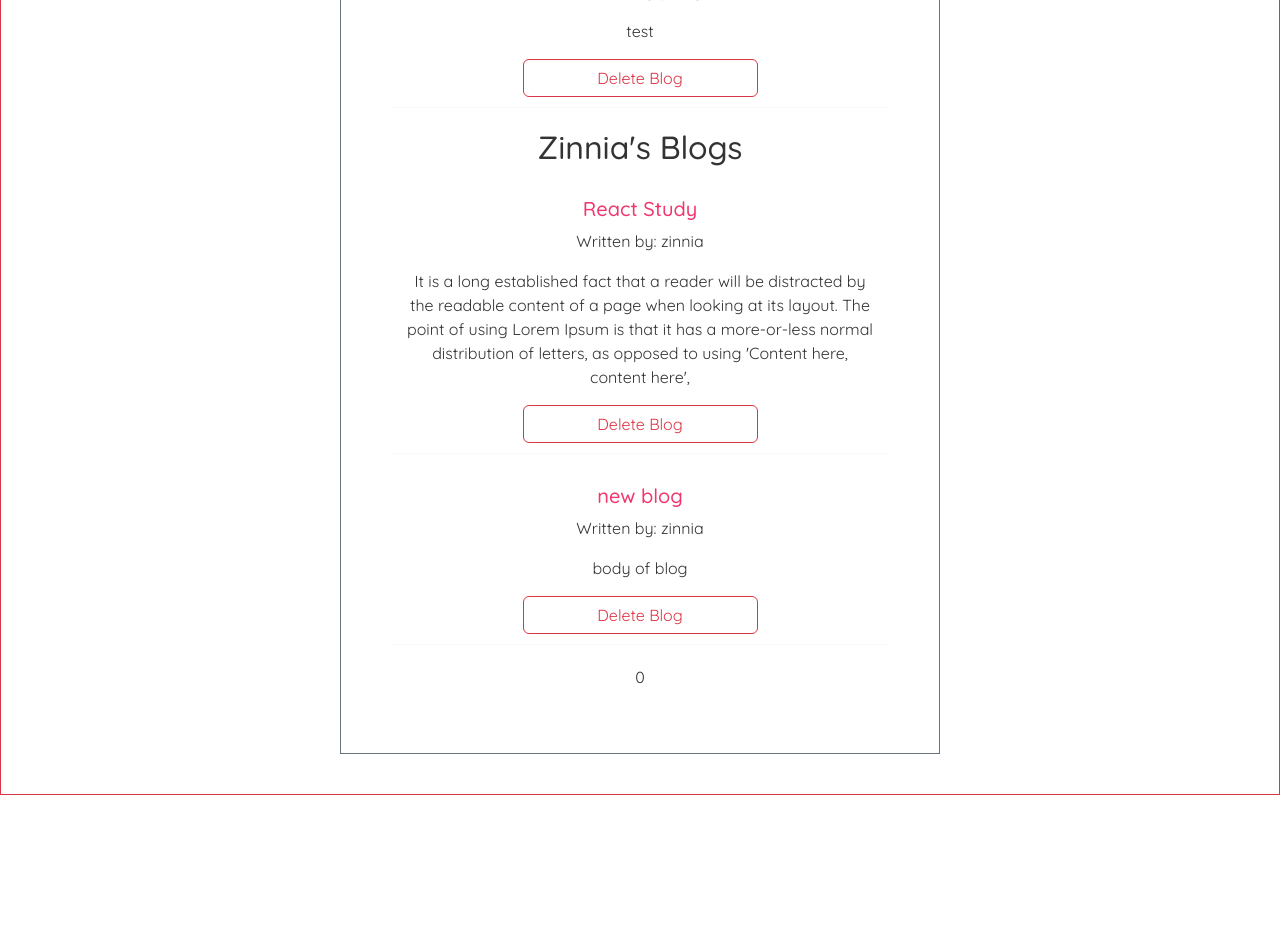
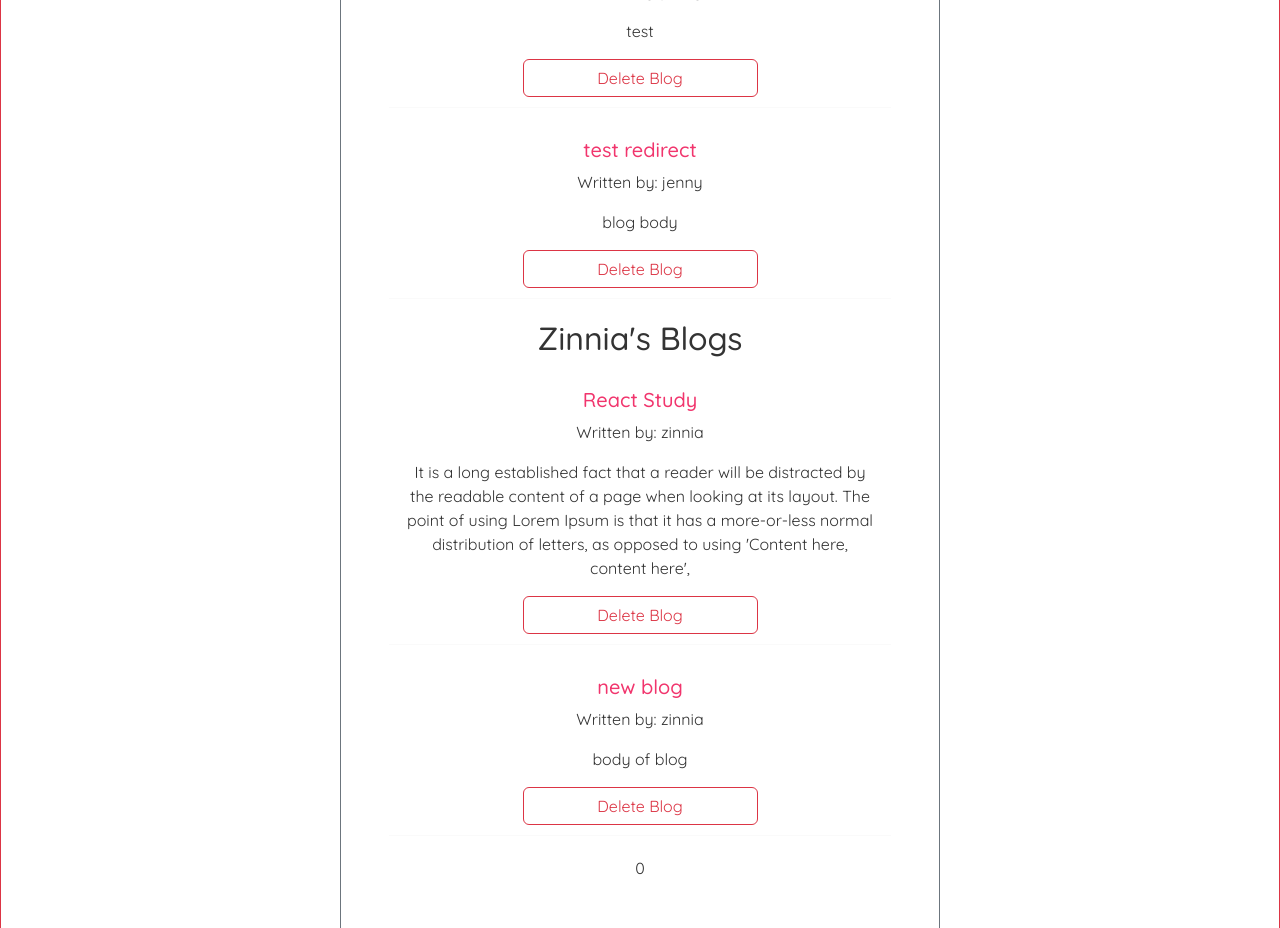
Before and after one commit to kiran-frontend-developer/ec-blog, a React (Create React App) app: page / in a window 1280 px wide. Shown: the part 1600-2528 px from the top of the page. Before the commit the page ends 2395 px from the top, so only its background shows below. Built offline with nearby package versions, Linux system fonts and the light colour scheme; data requests are answered from the project's data file.

Commit message:
useHistory hook to redirect to the previous page

```diff
--- a/data/db.json
+++ b/data/db.json
@@ -35,6 +35,12 @@
       "body": "test",
       "author": "jenny",
       "id": 6
+    },
+    {
+      "title": "test redirect",
+      "body": "blog body",
+      "author": "jenny",
+      "id": 7
     }
   ]
 }
--- a/src/Create.js
+++ b/src/Create.js
@@ -1,4 +1,5 @@
 import { useState } from "react";
+import { useHistory } from "react-router-dom";
 
 const Create = () => {
   //handle state of input fields
@@ -7,6 +8,9 @@ const Create = () => {
   const [author, setAuthor] = useState("lily");
 
   const [isPending, setIsPending] = useState(false);
+
+  //   redirect to Home page
+  const history = useHistory();
 
   //   submit function
   const handleSubmit = (e) => {
@@ -34,6 +38,9 @@ const Create = () => {
     }).then(() => {
       console.log("new blod added");
       setIsPending(false);
+
+      // set how to set back
+      history.go(-1);
     });
   };
 
```
